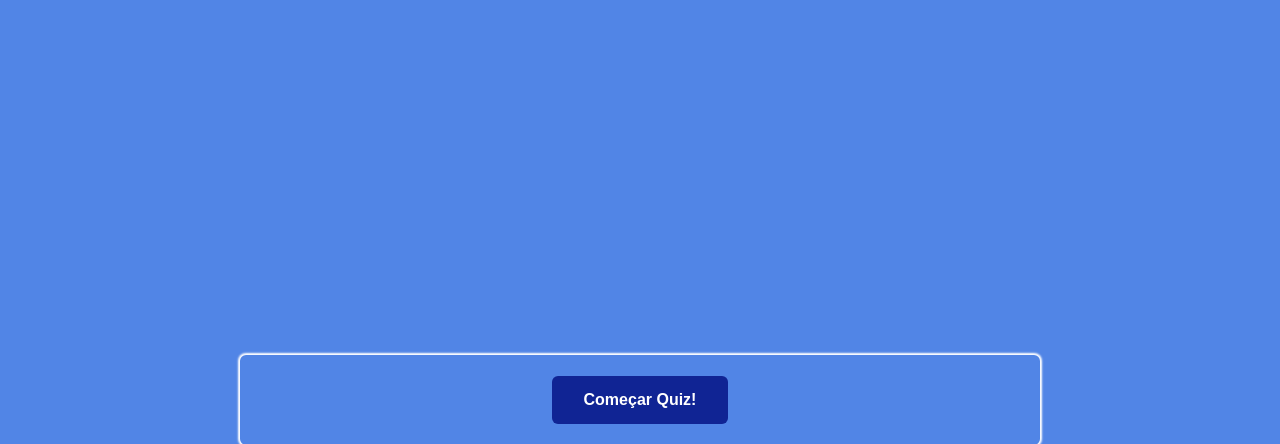
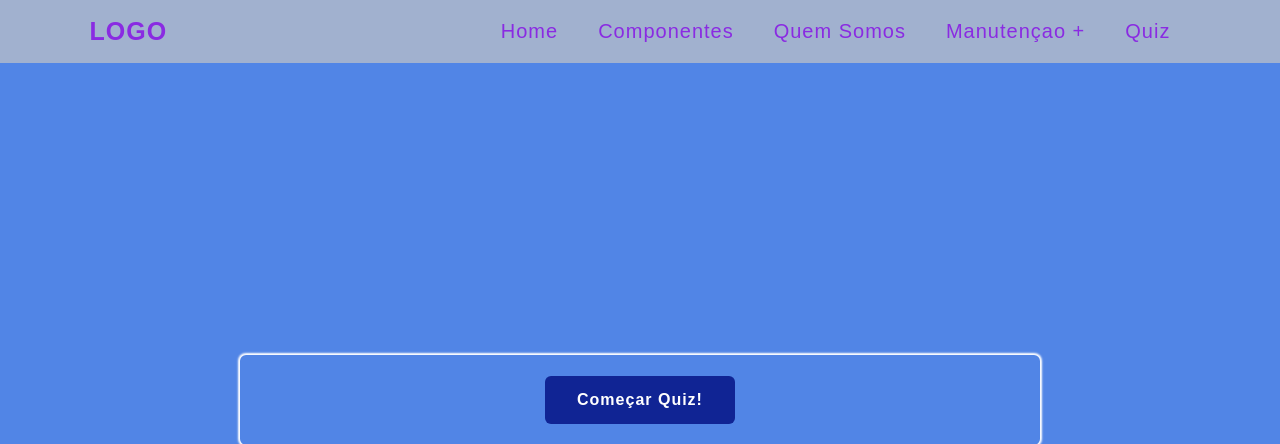
Before and after one commit to BROWb/syzs, a PHP site: page /quiz.php in a window 1280 px wide. Shown: the top 444 px of the page. Run offline with PHP 8.4, Linux system fonts and the light colour scheme.

Commit message:
quizz,nav

```diff
--- a/quiz.php
+++ b/quiz.php
@@ -5,12 +5,48 @@
   <meta http-equiv="X-UA-Compatible" content="IE=edge">
   <meta name="viewport" content="width=device-width, initial-scale=1.0">
 
+  <link rel="stylesheet" href="https://cdnjs.cloudflare.com/ajax/libs/font-awesome/6.2.1/css/all.min.css" integrity="sha512-MV7K8+y+gLIBoVD59lQIYicR65iaqukzvf/nwasF0nqhPay5w/9lJmVM2hMDcnK1OnMGCdVK+iQrJ7lzPJQd1w==" crossorigin="anonymous" referrerpolicy="no-referrer" />
+    <link rel="stylesheet" href="css/footer.css">
+    <link rel="stylesheet" href="css/navbar.css">
   <link rel="stylesheet" href="css/quiz.css">
   <script src="js/quiz.js" async></script>
 
   <title>Quiz JavaScript</title>
 </head>
 <body>
+
+
+<br><br>
+
+<header>
+
+    <a href="#" class="logo">LOGO</a>
+
+    <input type="checkbox" id="menu-bar">
+    <label for="menu-bar">MENU</label>
+
+
+<nav class="navbar">
+    <ul>
+        <li><a href="/syzs/index.php">home</a></li>
+        <li><a href="/syzs/componentes.php">componentes</a></li>
+        <li><a href="/syzs/quemsomos.php">quem somos</a></li>
+        <li><a href="#">manutençao +</a>
+            <ul>
+                <li><a href="./manutençao/placa-mae.html">PLACA-MÃE</a></li>
+                <li><a href="./manutençao/cpu.html">CPU</a></li>
+                <li><a href="./manutençao/memoria-ram.html">MEMÓRIA RAM</a></li>
+                <li><a href="./manutençao/disco-rigido.html">DISCO RÍGIDO</a></li>
+                <li><a href="./manutençao/ssd.html">SSD</a></li>
+                <li><a href="./manutençao/gpu.html">GPU</a></li>
+                <li><a href="./manutençao/psu.html">PSU</a></li>
+            </ul>
+        </li>
+        <li><a href="/syzs/quiz.php">Quiz</a></li>
+    </ul>
+</nav>
+
+</header>
   <div class="container">
     <div class="questions-container hide">
       <span class="question">Pergunta aqui?</span>
@@ -26,5 +62,6 @@
       <button class="next-question button hide">Próxima pergunta</button>
     </div>
   </div>
+
 </body>
 </html>
```
